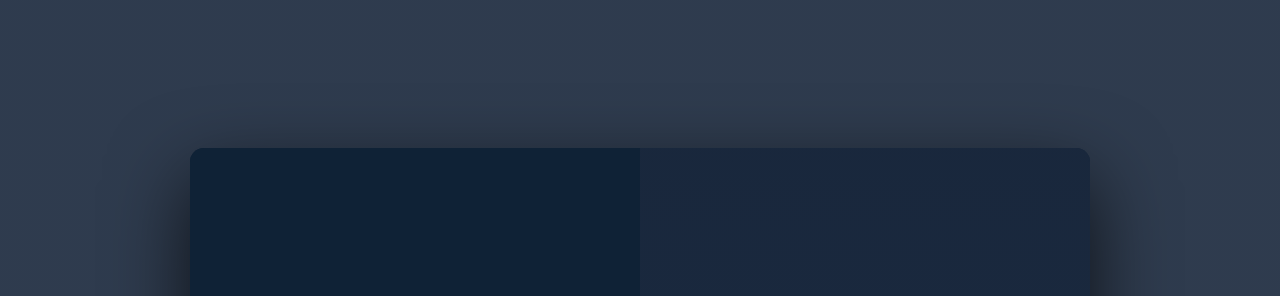
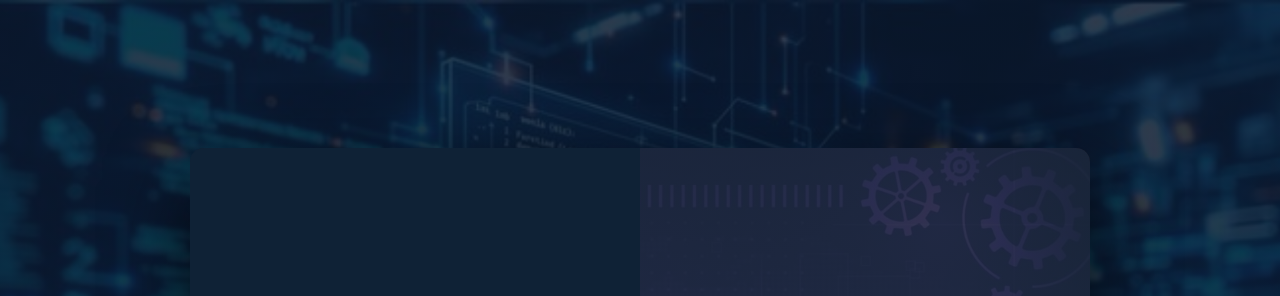
Before and after one commit to Prins-web/isecure, a website: page auth.html in a window 1280 px wide. Shown: the top 296 px of the page. Drawn offline with Linux system fonts and the light colour scheme.

Commit message:
Update auth.css

```diff
--- a/auth.css
+++ b/auth.css
@@ -7,7 +7,7 @@ body {
   height: 100vh;
   background:
     linear-gradient(rgba(10,25,47,0.85), rgba(10,25,47,0.85)),
-    url("photos/bg.jpg");
+    url("bg.jpg");
   background-size: cover;
   background-position: center;
   display: flex;
@@ -180,7 +180,7 @@ button {
 .overlay {
  background:
   linear-gradient(rgba(26, 40, 61, 0.9), rgba(28, 43, 66, 0.9)),
-  url("photos/right.jpg");
+  url("right.jpg");
 background-size: cover;
 background-position: center;
 
```
